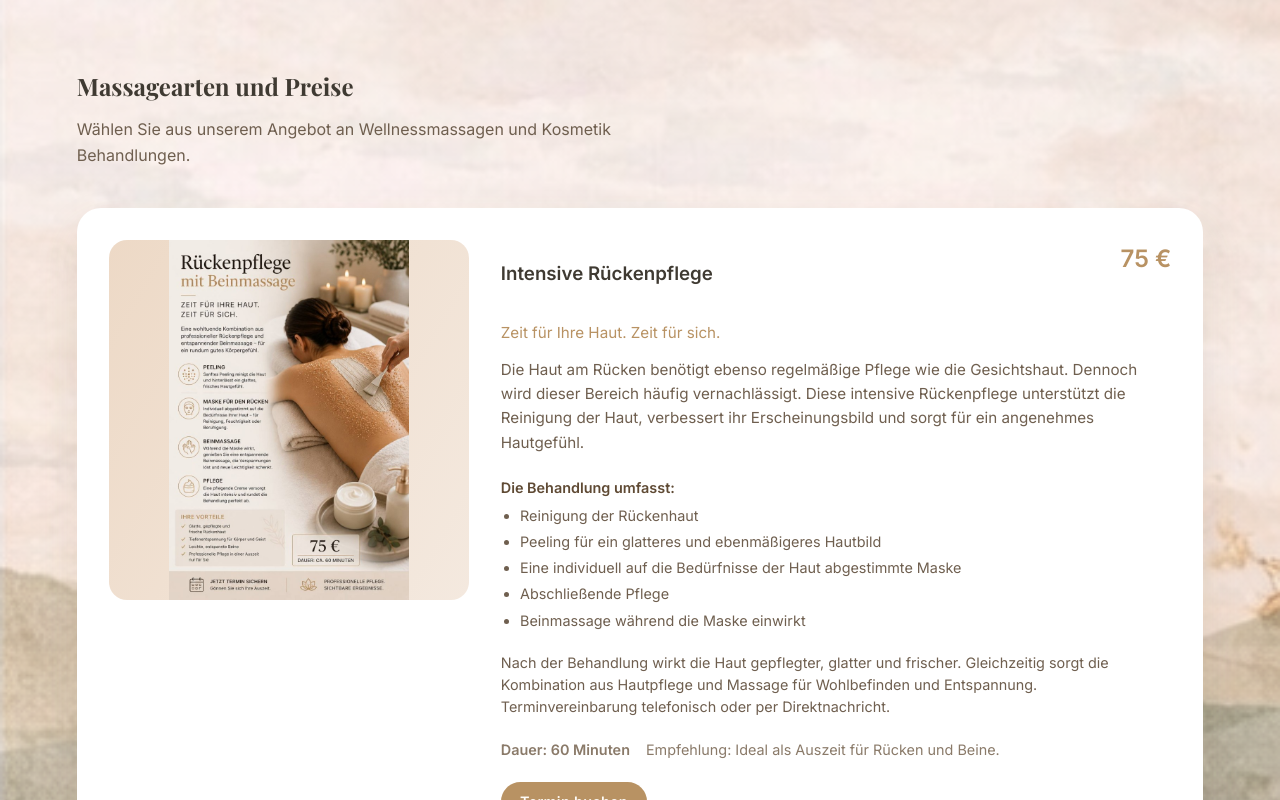
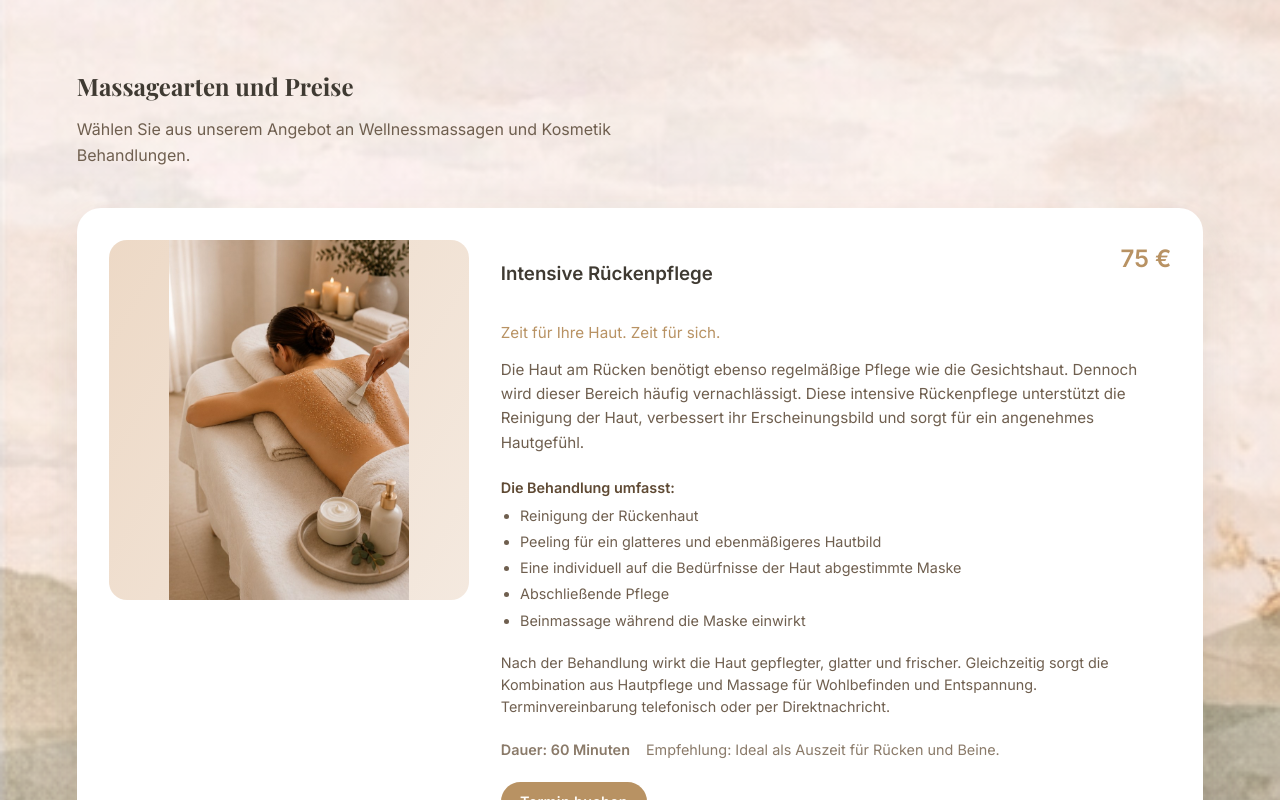
Before and after one commit to Pachomova-Oksana2810/Ruhequelle, a React (Vite) app in the folder frontend/: page /services in a window 1280 px wide. Shown: the part 432-1232 px from the top of the page. Built offline with nearby package versions, Linux system fonts and the light colour scheme; no server answers.

Commit message:
add new foto service

```diff
--- a/frontend/src/pages/Services.tsx
+++ b/frontend/src/pages/Services.tsx
@@ -3,7 +3,7 @@ import {Link} from "react-router-dom";
 const services = [
   {
     id: "rueckenpflege",
-    image: "/images/rueckenpflege.png",
+    image: "/images/rueckenpflege-service.png",
     title: "Intensive Rückenpflege",
     price: "75 €",
     tagline: "Zeit für Ihre Haut. Zeit für sich.",
```
Also changed, not shown: frontend/public/images/rueckenpflege-service.png (added).
